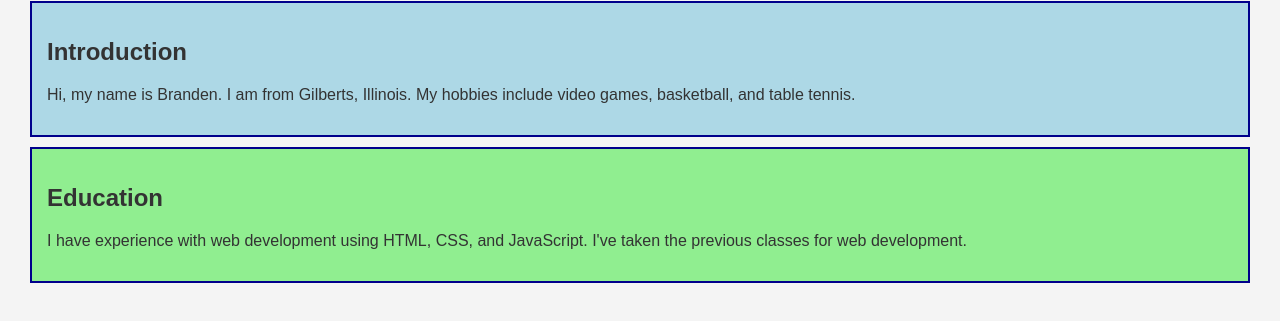
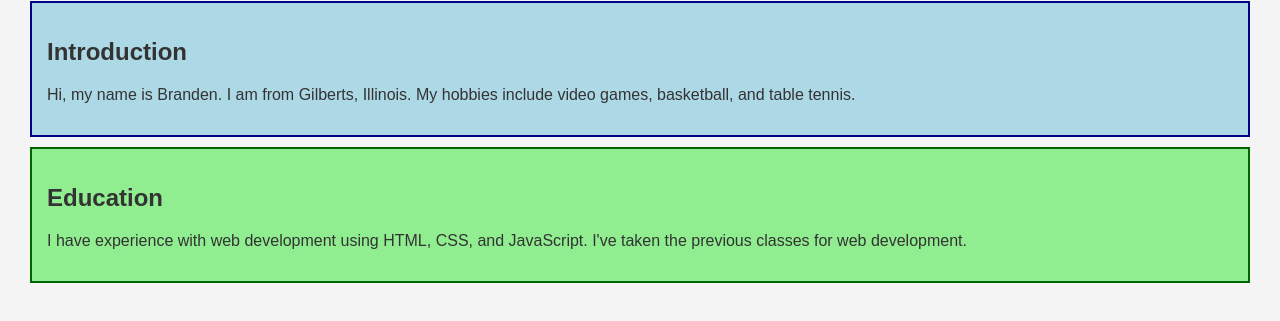
Before and after one commit to Branden108/BrandenSi, a plain HTML site: page index.html in a window 1280 px wide. Shown: the part 79-400 px from the top of the page. Drawn offline with Linux system fonts and the light colour scheme.

Commit message:
Added different color to education and centered

```diff
--- a/style.css
+++ b/style.css
@@ -7,6 +7,7 @@ body {
 
 h1 {
     color: navy;
+	text-align: center;
 }
 
 #introduction, #education {
@@ -18,4 +19,6 @@ h1 {
 
 #education {
     background-color: lightgreen;
+	padding: 15px;
+    border: 2px solid darkgreen;
 }
```
